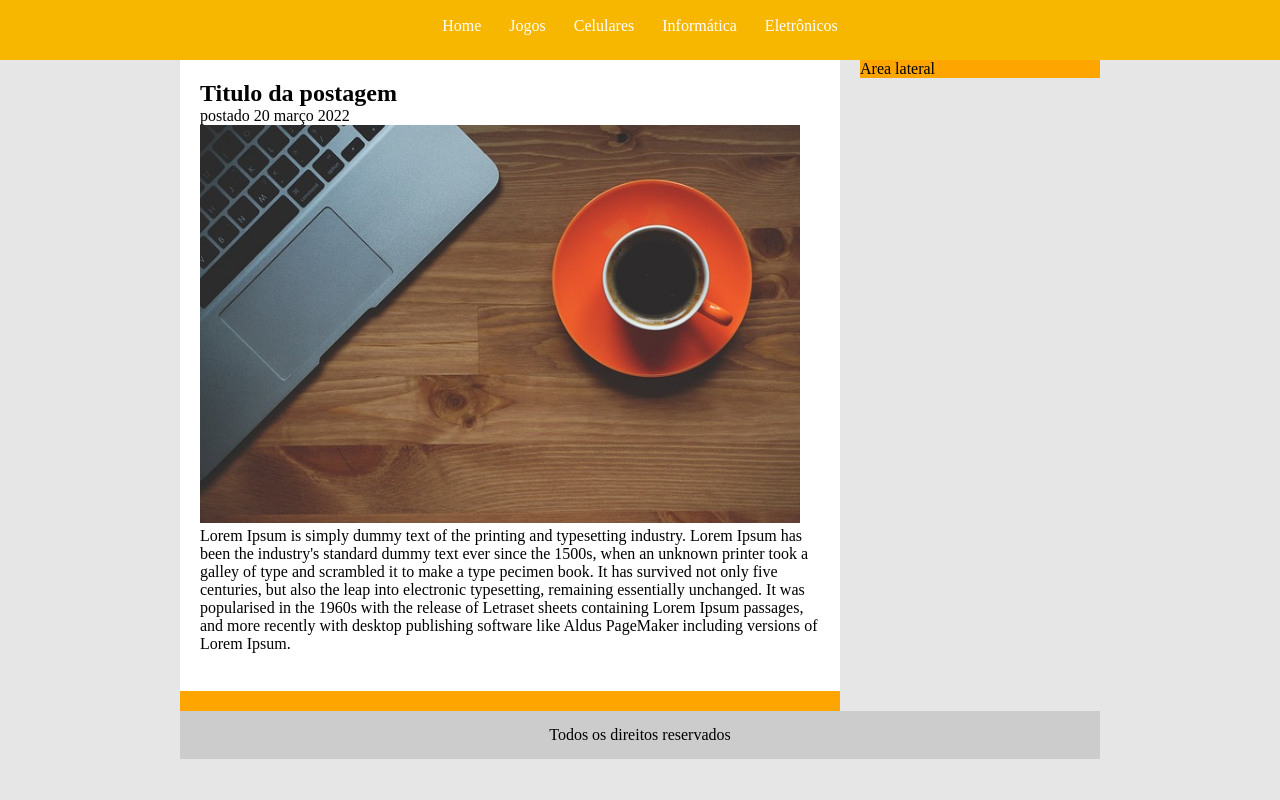
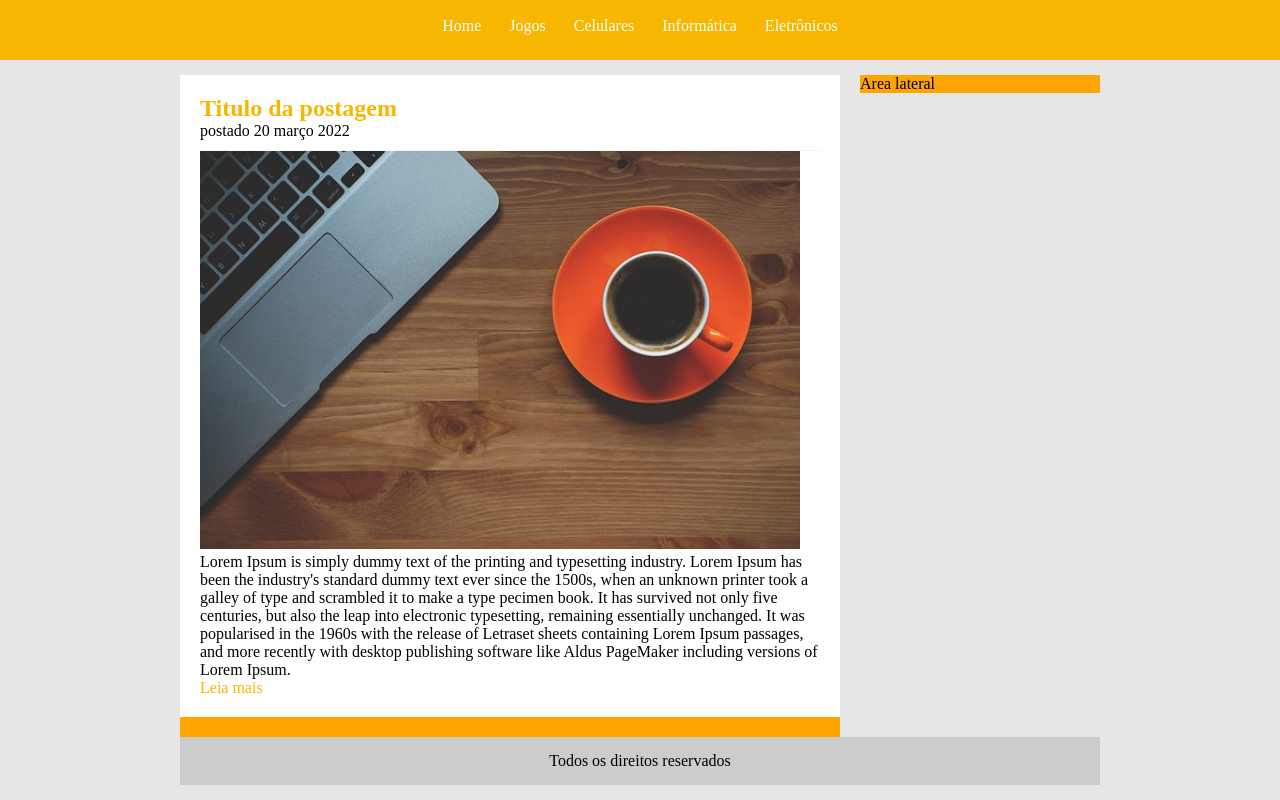
Before and after one commit to mmdes/tecblog, a plain HTML site: page index.html in a window 1280 px wide. Shown: the part 75-875 px from the top of the page. Before the commit the page ends 834 px from the top, so only its background shows below. Drawn offline with Linux system fonts and the light colour scheme.

Commit message:
ajuste espaçamentos entre conteúdos e links

```diff
--- a/css/estilo.css
+++ b/css/estilo.css
@@ -28,7 +28,7 @@ body{
 }
 
 #area-principal{
-
+    padding: 15px;
     width: 920px;
     margin: 0 auto; /*Se reduzir ou aumenta o tamanho da tela, a margem do lado se ajusta automaticante*/
 }
@@ -68,18 +68,26 @@ a{
     text-decoration: none;
 }
 
+a:link, a:visited{
+    color: #f7b600;
+
+}
+
+a:hover{
+    text-decoration: underline;
+}
+
+
 /*Estado do link */
-a:link, a:visited{
+#area-cabecalho a:link, #area-cabecalho a:visited{
     color: #FFF;
     padding: 8px 12px;
 }
 
-a:hover{
+#area-cabecalho a:hover{
     color: #f7b600;
     background: white;
 }
-
-
 
 
 
@@ -92,6 +100,18 @@ h1 {
     font-size: 2.5em;
 }
 
+h2{
+    color:#f7b600
+}
+
 .branco{
     color: white;
 }
+
+.data-postagem{
+    font-size: 0.8 em;
+    border-bottom: 1px solid #f4f4f4;
+    padding-bottom: 10px;
+    display: block; /* tag span não tem comportamento em bloco */
+
+}
--- a/index.html
+++ b/index.html
@@ -27,7 +27,7 @@
             <div class="postagem">
                 <!--Abertura postagem-->
                 <h2>Titulo da postagem</h2>
-                <span>postado 20 março 2022</span>
+                <span class="data-postagem" >postado 20 março 2022</span>
                 <img width="600px" src="imagens/imagem1.jpg">
                 <p>
                     Lorem Ipsum is simply dummy text of the printing and typesetting industry.
```
